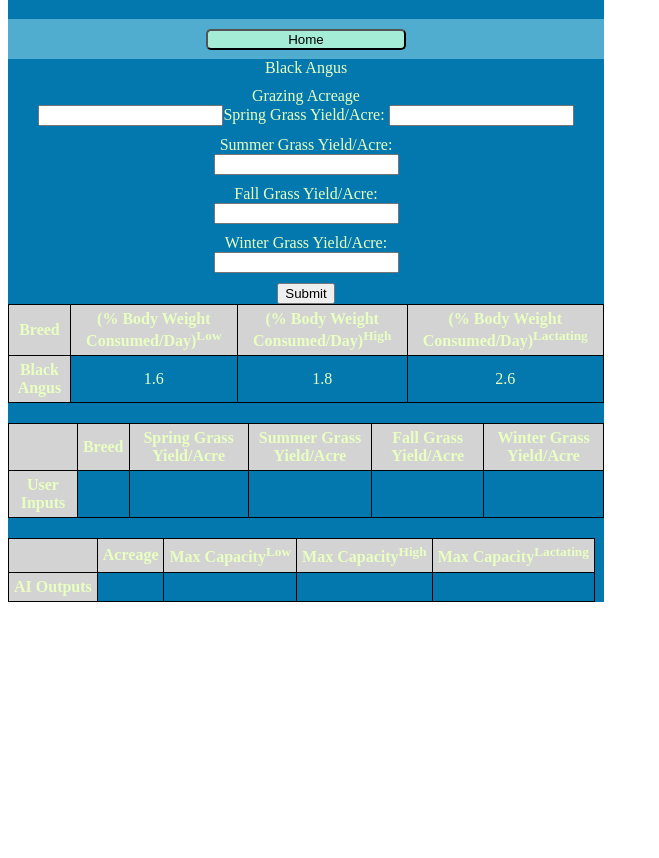
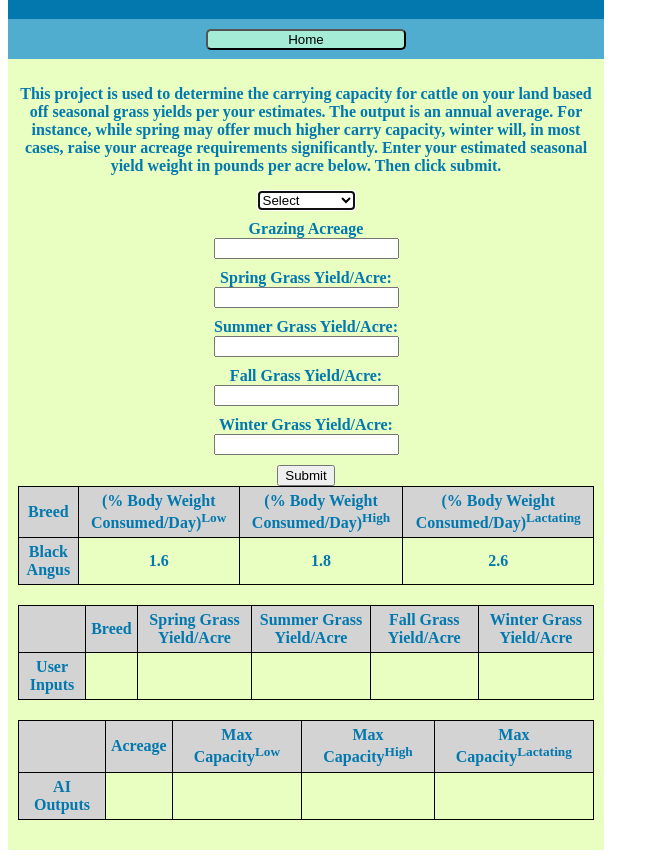
Before and after one commit to bill-devop/livestock-web-app, a plain HTML site: page cattle-capacity-patch01.html in a window 1280 px wide. Shown: the part 61-919 px from the top of the page, without its empty margins (0-659 px from the left). Before the commit the page ends 800 px from the top, so only its background shows below. Drawn offline with Linux system fonts and the light colour scheme.

Commit message:
Fixing typos

```diff
--- a/cattle-capacity-patch01.html
+++ b/cattle-capacity-patch01.html
@@ -45,7 +45,7 @@
         <div class='body'>
             <h1>Cattle</h1>
             <div class='div1'></div>
-            <div class='main>
+            <div class='main'>
             <article>
                 <section>
                     <p>This project is used to determine the carrying capacity for cattle on your
@@ -64,7 +64,7 @@
             </select>
 
             <label for='availAcres'>Grazing Acreage</label>
-            <input id='availAcres' type='number>
+            <input id='availAcres' type='number'>
 
             <label for='springYields'>Spring Grass Yield/Acre:</label>
             <input id='springYields' type='number'>
@@ -218,21 +218,6 @@
                 }
                 option.focus();
             });
-
-
-            //let weight = 1300;
-
-            /*function cc(x) {
-                return (((weight * (Number(x.textContent) / 100) * 120) / Number(spring.textContent)) + (
-                    (weight * (Number(x.textContent) / 100) * 120) / Number(summer.textContent)) + (
-                        (weight * (Number(x.textContent) / 100) * 120) / Number(fall.textContent)) + (
-                            (weight * (Number(x.textContent) / 100) * 120) / Number(winter.textContent))) / 4;
-            }
-
-            carry1.textContent = cc(percent1);
-            carry2.textContent = cc(percent2);
-            carryLact.textContent = cc(percentL); */
-
         </script>
     </body>
 </html>
```
